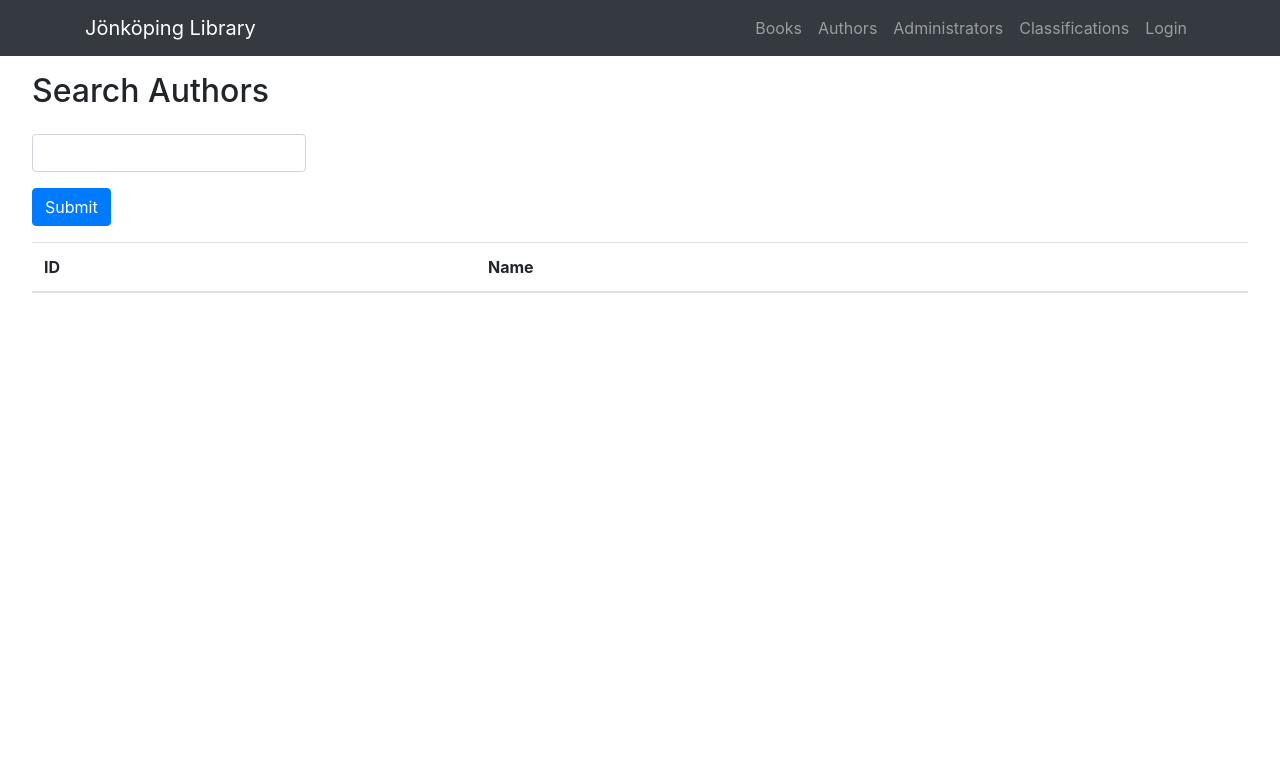
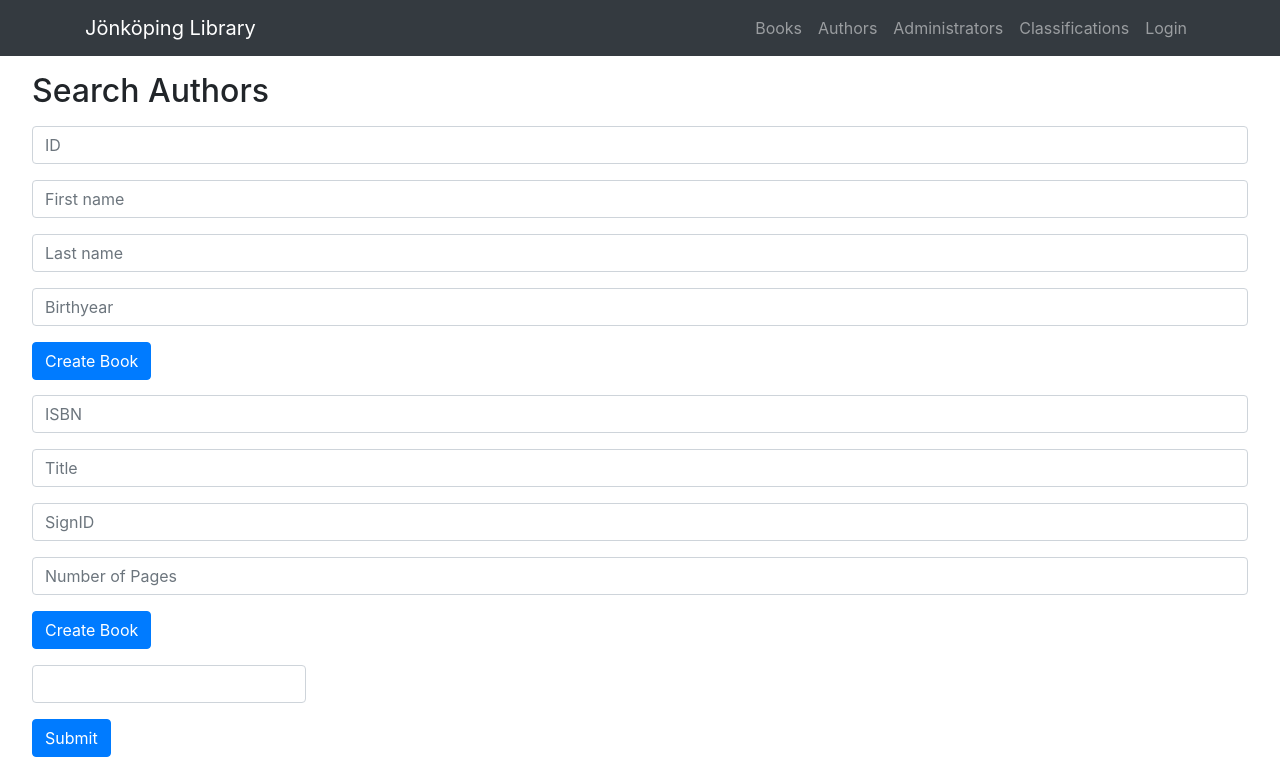
Before and after one commit to josefwakman/projectoatmeal, a Node server app: page /search-authors in a window 1280 px wide. Shown: the top 772 px of the page. Before the commit the page ends 293 px from the top, so only its background shows below. Run offline with Node 20, Linux system fonts and the light colour scheme; lists and menus that the app fills with data are empty; some libraries are stand-ins or nearby versions.

Commit message:
add update forms to searh-authors

```diff
--- a/PL/views/search-authors.hbs
+++ b/PL/views/search-authors.hbs
@@ -1,4 +1,24 @@
 <h2>Search Authors</h2>
+
+<form id="create-author-form" action="/search-authors" method="post" autocomplete="off" class="create-author-form">
+    <div class="form-group create-author-div">
+        <input type="text" class="form-control" placeholder="ID" name="ID">
+        <input type="text" placeholder="First name" class="form-control" name="firstName">
+        <input type="number" placeholder="Last name" class="form-control" name="lastName">
+        <input type="number" placeholder="Birthyear" class="form-control" name="birthYear">
+    </div>
+    <button type="submit" class="btn btn-primary">Create Book</button>
+</form>
+
+<form id="update-author-form" action="/search-authors" method="patch" autocomplete="off" class="update-author-form">
+    <div class="form-group update-author-div">
+        <input type="text" class="form-control" placeholder="ISBN" name="ISBN">
+        <input type="text" placeholder="Title" class="form-control" name="title">
+        <input type="number" placeholder="SignID" class="form-control" name="signID">
+        <input type="number" placeholder="Number of Pages" class="form-control" name="pages">
+    </div>
+    <button type="submit" class="btn btn-primary">Create Book</button>
+</form>
 
 <form action="/search-authors" method="get" autocomplete="off">
 <div class="form-group form-inline">
```
